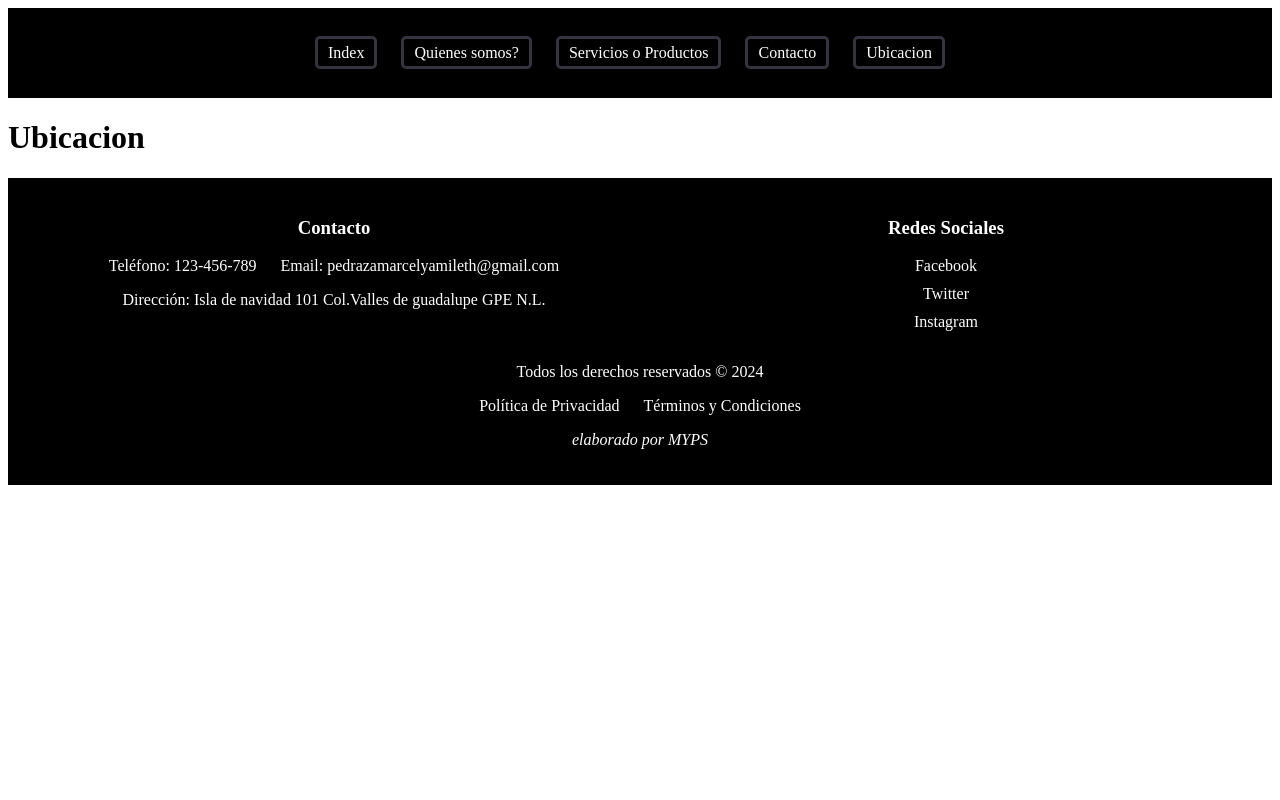
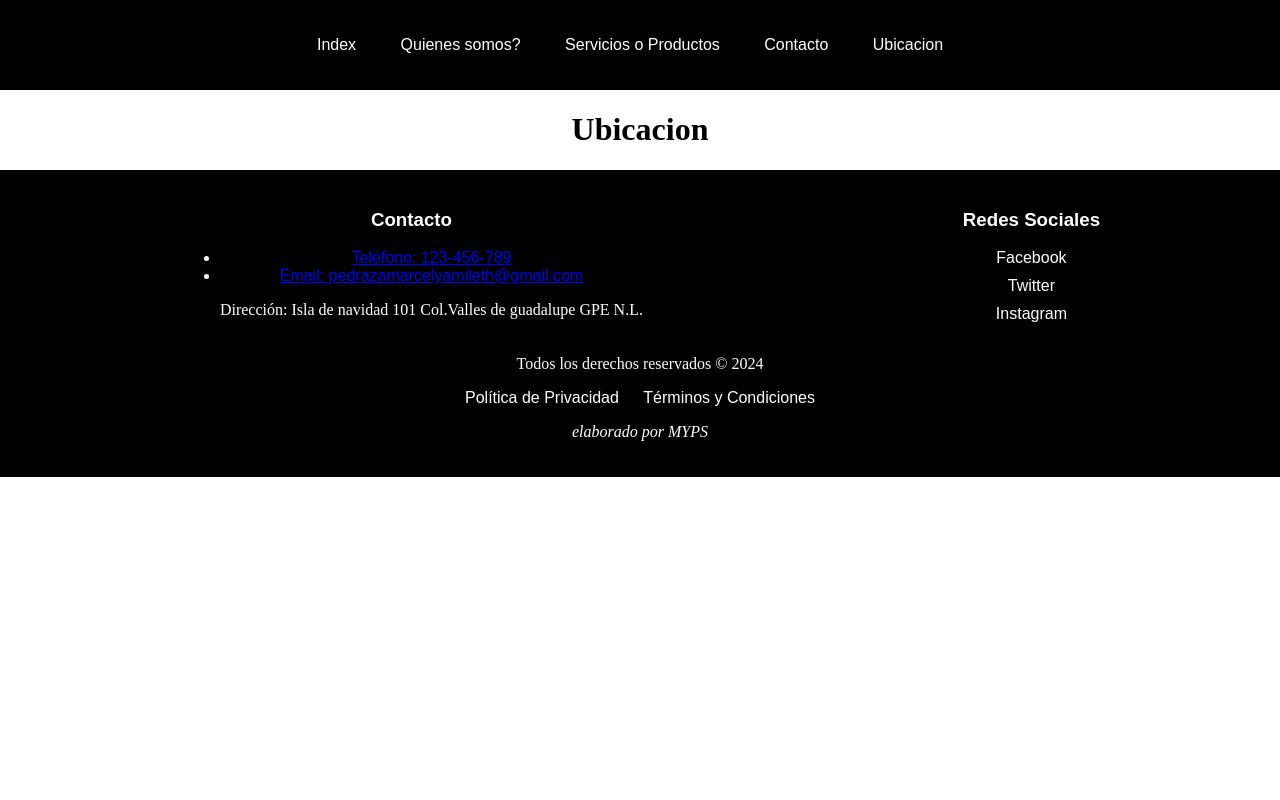
Before and after one commit to joseadolf247/PIADJANGO, a Django app: template evidencia3/prueba/templates/ubicacion.html in a window 1280 px wide. Run offline with Django 5.2, Linux system fonts and the light colour scheme; the template is opened without the code that fills it, so the values that code supplies are empty.

Commit message:
add estilos pantalla ubicacion

```diff
--- a/evidencia3/prueba/static/css/estilosUbi.css
+++ b/evidencia3/prueba/static/css/estilosUbi.css
@@ -1,6 +1,45 @@
+body {
+    font-family: Arial, sans-serif;
+    background-color:#ffffff;
+    margin: 0;
+    padding: 0;
+    min-height: 100vh;
+}
+
+.container {
+    max-width: 1000px;
+    margin: 20px auto;
+    background-color: #ffffff;
+    /*
+    background: -webkit-linear-gradient(to right, #88a9f0fd, #3a63bb);
+	background: linear-gradient(to right, #88a9f0fd, #3a63bb);*/
+    padding: 60px;
+    border-radius: 8px;
+    box-shadow: 0 2px 5px rgba(0, 0, 0, 0.1);
+    margin-top: 20px;;
+}
+.header-img {
+    height: 250px; /* Ajusta la altura según tus necesidades */
+    background-size: cover;
+    background-position: center;
+    transition: background-image 0.5s ease;
+    background-image: url('Autolavado.jpg')"
+  }
+
 .header1{
     background-color: #000000;
     padding: 20px;
+    text-align: center;
+}
+
+
+h1{
+    font-family: 'Times New Roman', Times, serif;
+    text-align: center;
+}
+
+p{
+    font-family: 'Times New Roman', Times, serif;
     text-align: center;
 }
 
@@ -20,13 +59,12 @@ nav ul li {
 nav ul li a {
     text-decoration: none;
     color: rgb(255, 255, 255);
-    border: 3px solid rgb(52, 52, 63);
     border-radius: 5px;
     padding: 5px 10px;
 }
 
 nav ul li a:hover {
-    color: rgb(149, 172, 149);
+    color: gray;
 }
 
 footer {
@@ -39,11 +77,6 @@ footer {
 .footer-container {
     display: flex;
     justify-content: space-around;
-}
-
-.contactos,.redes-sociales {
-    flex: 1;
-    margin: 0 10px;
 }
 
 
@@ -62,7 +95,7 @@ footer {
 }
 
 .redes-sociales ul li a:hover{
-    color: rgb(52, 52, 63);
+    color: gray;
 }
 
 .terminos {
@@ -85,30 +118,8 @@ footer {
 }
 
 .terminos ul li a:hover {
-    text-decoration: underline;
-}
-
-.contactos {
-    text-align: center;
-}
-
-.contactos ul {
-    list-style: none;
-    padding: 0;
-}
-
-.contactos ul li {
-    display: inline-block;
-    margin: 0 10px;
-}
-
-.contactos ul li a {
-    color: #ffffff;
     text-decoration: none;
-}
-
-.contactos ul li a:hover {
-    text-decoration: underline;
+    color: gray;
 }
 
 .footer-container .contactos p {
```
